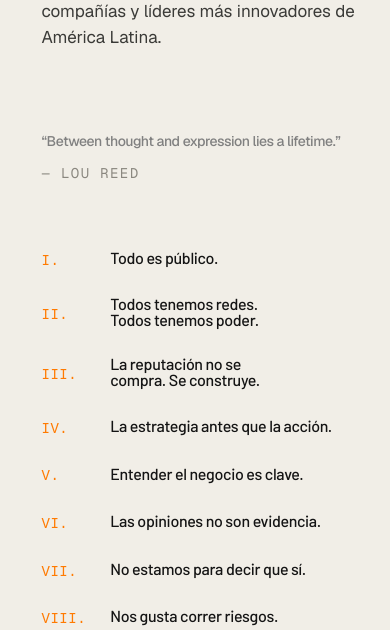
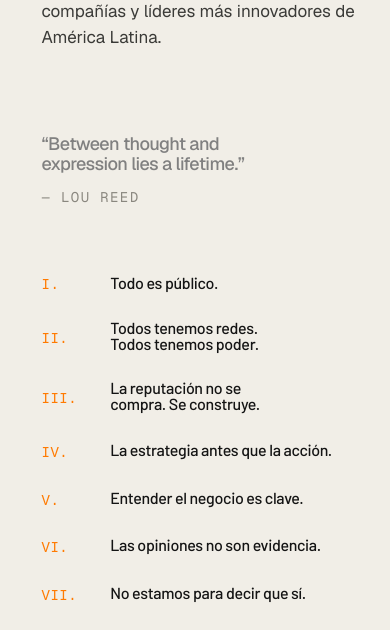
Before and after one commit to DisenoPublica/publica, a plain HTML site: page 02/index.html in a window 390 px wide. Shown: the part 203-833 px from the top of the page. Drawn offline with nearby package versions, Linux system fonts and the light colour scheme; a web font is replaced by a local one.

Commit message:
Add files via upload

```diff
--- a/02/index.html
+++ b/02/index.html
@@ -33,7 +33,7 @@
 <section id="top" data-screen-label="01 Hero" style="display:flex;flex-direction:column;gap:clamp(24px,3vw,40px);padding:clamp(24px,4vh,40px) clamp(20px,4vw,56px) clamp(16px,2vh,24px)">
   <div style="flex:1;display:flex;flex-direction:column;justify-content:flex-start;padding-top:clamp(36px,6vh,64px)">
   <div style="display:flex;flex-direction:column;align-items:flex-start;gap:14px">
-    <p data-reveal="1" data-delay="300" style="margin:0;max-width:820px;font-family:'Geist',system-ui,sans-serif;font-weight:500;font-size:clamp(14px,1.7vw,26px);line-height:1.1;white-space:nowrap;letter-spacing:-0.03em;color:#808080;text-wrap:nowrap">“Between thought and expression lies a lifetime.”</p>
+    <p data-reveal="1" data-delay="300" style="margin:0;max-width:820px;font-family:'Geist',system-ui,sans-serif;font-weight:500;font-size:clamp(18px,1.7vw,26px);line-height:1.1;letter-spacing:-0.03em;color:#808080;text-wrap:balance">“Between thought and expression lies a lifetime.”</p>
     <div data-reveal="1" data-delay="500" style="font-family:'Geist Mono',monospace;font-size:14px;letter-spacing:.1em;text-transform:uppercase;color:#8A877F">— Lou Reed</div>
   </div>
   </div>
```
